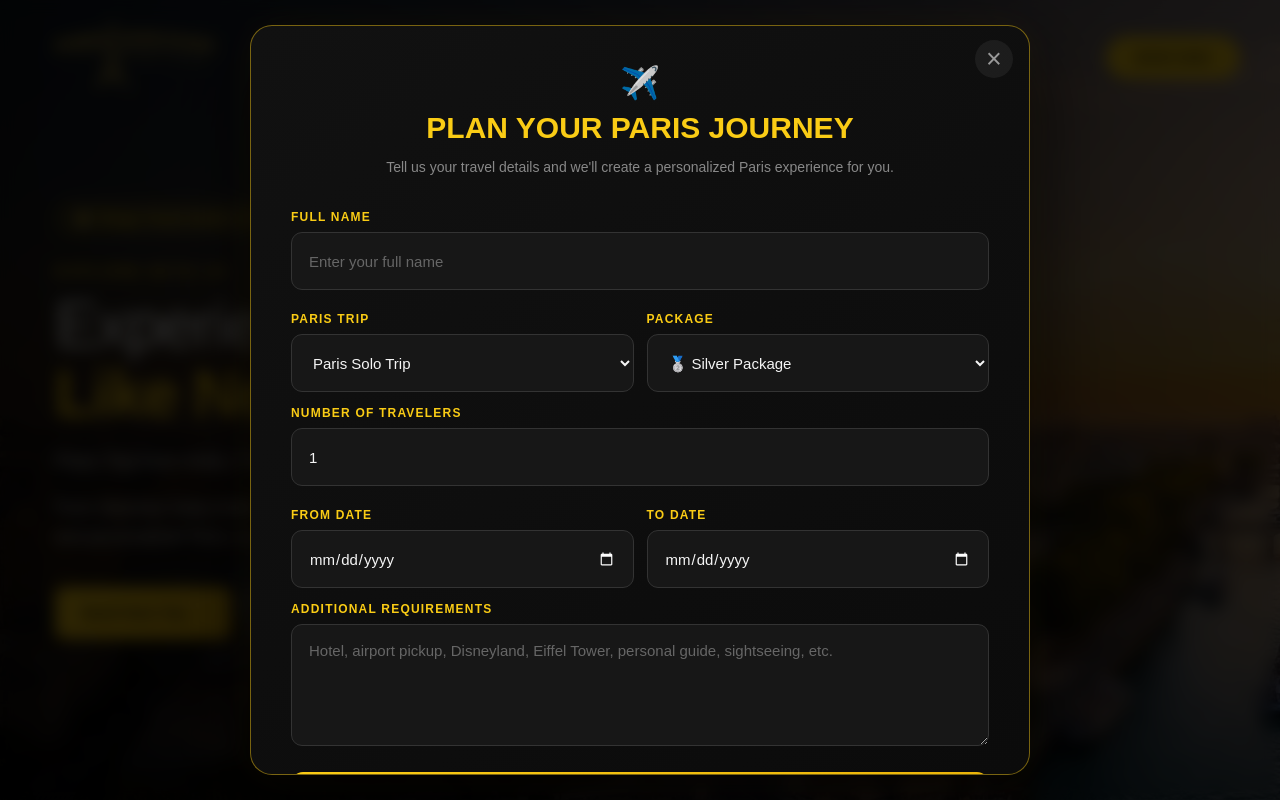
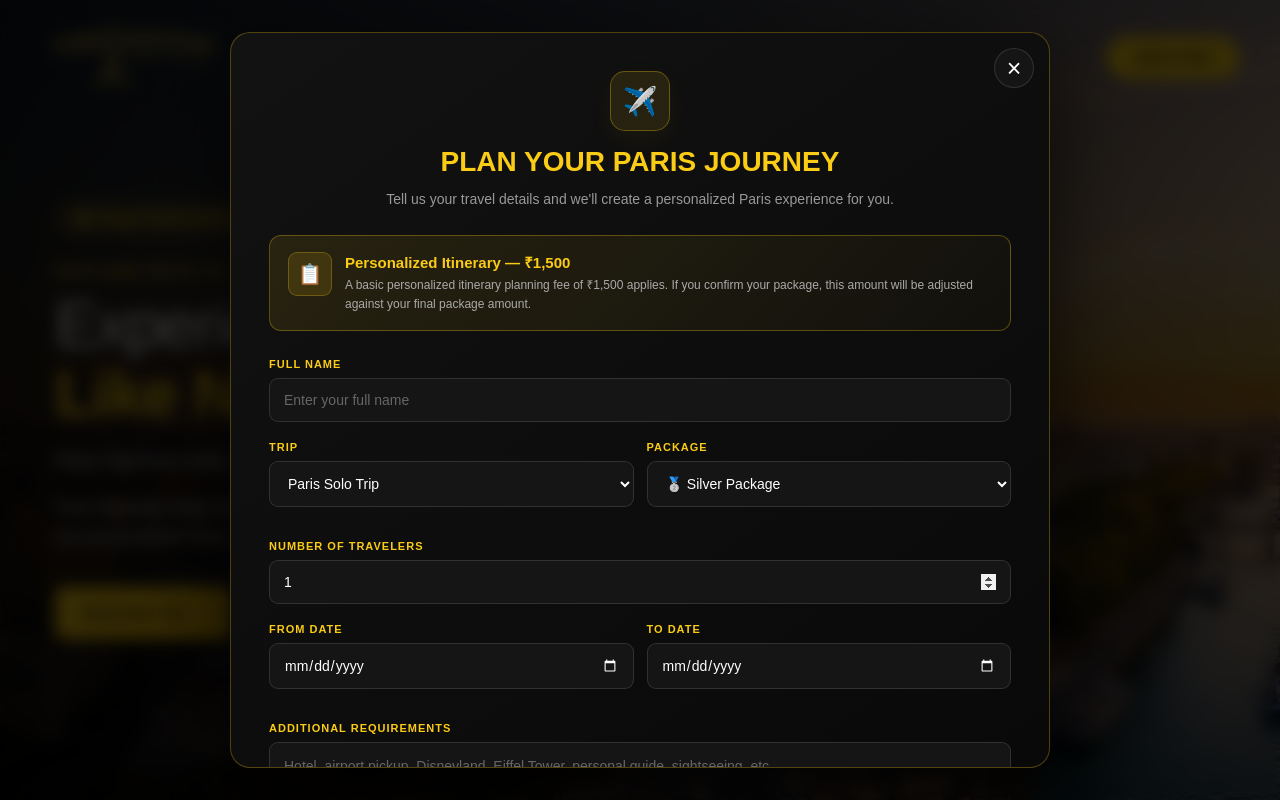
Before and after one commit to anil-2906/parissanchari, a React (Vite) app: page / in a window 1280 px wide. Both pictures are taken after a click on the button "BOOK NOW". Shown: the top 800 px of the page. Built offline with nearby package versions, Linux system fonts and the light colour scheme.

Commit message:
contact form update

```diff
--- a/src/components/contactform.jsx
+++ b/src/components/contactform.jsx
@@ -6,8 +6,8 @@
   "Paris Couple Trip",
   "Paris Family Trip",
   "Paris Group Trip",
-  "Disneyland Paris Trip",
   "Personal Guide",
+  "Switzerland Trip",
   "Custom Paris Trip",
 ];
 
@@ -59,7 +59,7 @@
 
 👤 *Full Name:* ${formData.fullName}
 
-🗼 *Paris Trip:* ${formData.trip}
+🗼 *Trip:* ${formData.trip}
 
 🏆 *Package:* ${formData.package}
 
@@ -76,10 +76,9 @@
 
 Thank you! 🇫🇷`;
 
-    const whatsappURL =
-      `https://wa.me/919866883843?text=${encodeURIComponent(
-        whatsappMessage
-      )}`;
+    const whatsappURL = `https://wa.me/919866883843?text=${encodeURIComponent(
+      whatsappMessage
+    )}`;
 
     window.open(whatsappURL, "_blank");
   };
@@ -121,6 +120,31 @@
 
         </div>
 
+        {/* ITINERARY FEE NOTICE */}
+
+        <div className="form-itinerary-notice">
+
+          <div className="notice-icon">
+            📋
+          </div>
+
+          <div className="notice-content">
+
+            <strong>
+              Personalized Itinerary — ₹1,500
+            </strong>
+
+            <p>
+              A basic personalized itinerary planning fee of
+              ₹1,500 applies. If you confirm your package,
+              this amount will be adjusted against your final
+              package amount.
+            </p>
+
+          </div>
+
+        </div>
+
         {/* FORM */}
 
         <form
@@ -149,6 +173,7 @@
 
           </div>
 
+
           {/* TRIP + PACKAGE */}
 
           <div className="form-row">
@@ -156,7 +181,7 @@
             <div className="form-group">
 
               <label htmlFor="trip">
-                PARIS TRIP
+                TRIP
               </label>
 
               <select
@@ -176,6 +201,7 @@
               </select>
 
             </div>
+
 
             <div className="form-group">
 
@@ -203,6 +229,7 @@
 
           </div>
 
+
           {/* NUMBER OF TRAVELERS */}
 
           <div className="form-group full-width">
@@ -224,7 +251,8 @@
 
           </div>
 
-          {/* FROM + TO DATE — SAME LINE */}
+
+          {/* DATES */}
 
           <div className="form-row date-row">
 
@@ -245,6 +273,7 @@
 
             </div>
 
+
             <div className="form-group">
 
               <label htmlFor="toDate">
@@ -263,6 +292,7 @@
             </div>
 
           </div>
+
 
           {/* ADDITIONAL REQUIREMENTS */}
 
@@ -283,12 +313,14 @@
 
           </div>
 
-          {/* WHATSAPP */}
+
+          {/* WHATSAPP BUTTON */}
 
           <button
             type="submit"
             className="whatsapp-submit"
           >
+
             <span className="whatsapp-icon">
               💬
             </span>
@@ -300,7 +332,11 @@
             <span className="submit-arrow">
               →
             </span>
+
           </button>
+
+
+          {/* FORM NOTE */}
 
           <p className="form-note">
             ✨ We'll contact you on WhatsApp with your
--- a/src/styles/contactform.css
+++ b/src/styles/contactform.css
@@ -1,5 +1,5 @@
 /* =========================================
-   CONTACT FORM MODAL
+   CONTACT FORM OVERLAY
 ========================================= */
 
 .contact-form-section {
@@ -7,12 +7,10 @@
 
     inset: 0;
 
-    width: 100vw;
-    height: 100vh;
-
-    z-index: 99999;
+    z-index: 9999;
 
     display: flex;
+
     align-items: center;
     justify-content: center;
 
@@ -20,108 +18,103 @@
 
     box-sizing: border-box;
 
-    overflow-y: auto;
-
-    background: rgba(0, 0, 0, 0.82);
+    background:
+        rgba(0, 0, 0, 0.78);
 
     backdrop-filter: blur(8px);
-    -webkit-backdrop-filter: blur(8px);
+
+    overflow-y: auto;
 }
 
 
 /* =========================================
-   FORM CARD
+   CONTACT FORM CARD
 ========================================= */
 
 .contact-form-card {
     position: relative;
 
     width: 100%;
-    max-width: 780px;
+    max-width: 820px;
 
-    max-height: calc(100vh - 50px);
+    max-height: 92vh;
 
     overflow-y: auto;
 
-    padding: 38px 40px 34px;
+    padding: 38px;
 
     box-sizing: border-box;
 
     background:
         linear-gradient(
             145deg,
-            #111111,
-            #0b0b0b
+            #121212 0%,
+            #090909 100%
         );
 
-    border: 1px solid rgba(250, 204, 21, 0.45);
+    border:
+        1px solid rgba(250, 204, 21, 0.28);
 
-    border-radius: 22px;
+    border-radius: 20px;
+
+    color: #fff;
 
     box-shadow:
-        0 25px 80px rgba(0, 0, 0, 0.7),
-        0 0 40px rgba(250, 204, 21, 0.05);
+        0 25px 80px rgba(0, 0, 0, 0.65);
 
-    animation: contactFormOpen 0.3s ease;
+    scrollbar-width: thin;
+    scrollbar-color: #facc15 #111;
 }
 
 
 /* =========================================
-   ANIMATION
-========================================= */
-
-@keyframes contactFormOpen {
-
-    from {
-        opacity: 0;
-        transform: translateY(20px) scale(0.97);
-    }
-
-    to {
-        opacity: 1;
-        transform: translateY(0) scale(1);
-    }
-}
-
-
-/* =========================================
-   CLOSE
+   CLOSE BUTTON
 ========================================= */
 
 .contact-form-close {
     position: absolute;
 
-    top: 14px;
-    right: 16px;
+    top: 15px;
+    right: 15px;
 
-    width: 38px;
-    height: 38px;
+    z-index: 5;
+
+    width: 40px;
+    height: 40px;
 
     display: flex;
+
     align-items: center;
     justify-content: center;
 
     padding: 0;
 
-    border: none;
+    background: #151515;
+
+    border:
+        1px solid rgba(255, 255, 255, 0.12);
 
     border-radius: 50%;
 
-    background: rgba(255, 255, 255, 0.06);
+    color: #fff;
 
-    color: #999;
+    font-size: 25px;
 
-    font-size: 27px;
+    line-height: 1;
 
     cursor: pointer;
 
-    z-index: 10;
-
-    transition: 0.25s ease;
+    transition:
+        background 0.25s ease,
+        color 0.25s ease,
+        border-color 0.25s ease,
+        transform 0.25s ease;
 }
 
 .contact-form-close:hover {
     background: #facc15;
+
+    border-color: #facc15;
 
     color: #000;
 
@@ -136,33 +129,51 @@
 .contact-form-header {
     text-align: center;
 
-    margin-bottom: 32px;
+    margin-bottom: 25px;
 }
 
 .form-plane {
-    margin-bottom: 8px;
+    width: 58px;
+    height: 58px;
 
-    font-size: 32px;
+    display: flex;
+
+    align-items: center;
+    justify-content: center;
+
+    margin: 0 auto 13px;
+
+    background:
+        rgba(250, 204, 21, 0.10);
+
+    border:
+        1px solid rgba(250, 204, 21, 0.30);
+
+    border-radius: 15px;
+
+    font-size: 28px;
+
+    box-shadow:
+        0 8px 25px rgba(250, 204, 21, 0.05);
 }
 
 .contact-form-header h2 {
-    margin: 0;
+    margin: 0 0 9px;
 
     color: #facc15;
 
-    font-size: 30px;
+    font-size: 28px;
+    font-weight: 800;
 
-    font-weight: 900;
-
-    line-height: 1.2;
+    line-height: 1.25;
 }
 
 .contact-form-header p {
-    max-width: 580px;
+    max-width: 600px;
 
-    margin: 10px auto 0;
+    margin: 0 auto;
 
-    color: #888;
+    color: #999;
 
     font-size: 14px;
 
@@ -171,12 +182,99 @@
 
 
 /* =========================================
+   ITINERARY NOTICE
+========================================= */
+
+.form-itinerary-notice {
+    display: flex;
+
+    align-items: flex-start;
+
+    gap: 13px;
+
+    margin-bottom: 27px;
+
+    padding: 16px 18px;
+
+    background:
+        linear-gradient(
+            135deg,
+            rgba(250, 204, 21, 0.10),
+            rgba(250, 204, 21, 0.025)
+        );
+
+    border:
+        1px solid rgba(250, 204, 21, 0.30);
+
+    border-radius: 12px;
+
+    box-sizing: border-box;
+}
+
+.notice-icon {
+    width: 42px;
+    height: 42px;
+
+    flex-shrink: 0;
+
+    display: flex;
+
+    align-items: center;
+    justify-content: center;
+
+    background:
+        rgba(250, 204, 21, 0.12);
+
+    border:
+        1px solid rgba(250, 204, 21, 0.25);
+
+    border-radius: 9px;
+
+    font-size: 20px;
+}
+
+.notice-content {
+    flex: 1;
+}
+
+.notice-content strong {
+    display: block;
+
+    margin-bottom: 4px;
+
+    color: #facc15;
+
+    font-size: 15px;
+    font-weight: 800;
+}
+
+.notice-content p {
+    margin: 0;
+
+    color: #aaa;
+
+    font-size: 12px;
+
+    line-height: 1.55;
+}
+
+
+/* =========================================
    FORM
 ========================================= */
 
 .paris-contact-form {
-    width: 100%;
+    display: flex;
+
+    flex-direction: column;
+
+    gap: 19px;
 }
+
+
+/* =========================================
+   FORM ROW
+========================================= */
 
 .form-row {
     display: grid;
@@ -185,18 +283,25 @@
         repeat(2, minmax(0, 1fr));
 
     gap: 18px;
-
-    margin-bottom: 20px;
 }
 
+
+/* =========================================
+   FORM GROUP
+========================================= */
+
 .form-group {
-    width: 100%;
+    display: flex;
+
+    flex-direction: column;
+
+    gap: 8px;
 
     min-width: 0;
 }
 
 .form-group.full-width {
-    margin-bottom: 22px;
+    width: 100%;
 }
 
 
@@ -205,19 +310,13 @@
 ========================================= */
 
 .form-group label {
-    display: block;
-
-    margin-bottom: 8px;
-
     color: #facc15;
 
-    font-size: 12px;
+    font-size: 11px;
 
     font-weight: 800;
 
-    letter-spacing: 1.2px;
-
-    text-transform: uppercase;
+    letter-spacing: 1px;
 }
 
 
@@ -232,19 +331,22 @@
 
     box-sizing: border-box;
 
-    border: 1px solid #333;
+    padding: 13px 14px;
 
-    border-radius: 11px;
+    background: #151515;
 
-    background: #171717;
+    border:
+        1px solid rgba(255, 255, 255, 0.12);
 
-    color: #f5f5f5;
+    border-radius: 9px;
+
+    outline: none;
+
+    color: #fff;
 
     font-family: inherit;
 
-    font-size: 15px;
-
-    outline: none;
+    font-size: 14px;
 
     transition:
         border-color 0.25s ease,
@@ -252,44 +354,24 @@
         background 0.25s ease;
 }
 
-.form-group input,
-.form-group select {
-    height: 58px;
-
-    padding: 0 17px;
-}
-
-.form-group textarea {
-    min-height: 105px;
-
-    padding: 15px 17px;
-
-    resize: vertical;
-
-    line-height: 1.5;
-}
-
-
-/* =========================================
-   PLACEHOLDER
-========================================= */
-
 .form-group input::placeholder,
 .form-group textarea::placeholder {
     color: #666;
 }
 
-
-/* =========================================
-   FOCUS
-========================================= */
+.form-group input:hover,
+.form-group select:hover,
+.form-group textarea:hover {
+    border-color:
+        rgba(250, 204, 21, 0.25);
+}
 
 .form-group input:focus,
 .form-group select:focus,
 .form-group textarea:focus {
+    background: #181818;
+
     border-color: #facc15;
-
-    background: #1a1a1a;
 
     box-shadow:
         0 0 0 3px rgba(250, 204, 21, 0.08);
@@ -303,12 +385,18 @@
 .form-group select {
     cursor: pointer;
 
-    color-scheme: dark;
+    appearance: auto;
+}
+
+.form-group select option {
+    background: #151515;
+
+    color: #fff;
 }
 
 
 /* =========================================
-   DATE
+   DATE INPUT
 ========================================= */
 
 .form-group input[type="date"] {
@@ -319,26 +407,57 @@
 
 
 /* =========================================
+   NUMBER INPUT
+========================================= */
+
+.form-group input[type="number"] {
+    appearance: textfield;
+}
+
+.form-group input[type="number"]::-webkit-inner-spin-button,
+.form-group input[type="number"]::-webkit-outer-spin-button {
+    opacity: 1;
+}
+
+
+/* =========================================
+   TEXTAREA
+========================================= */
+
+.form-group textarea {
+    min-height: 110px;
+
+    resize: vertical;
+
+    line-height: 1.5;
+}
+
+
+/* =========================================
    WHATSAPP BUTTON
 ========================================= */
 
 .whatsapp-submit {
     width: 100%;
 
-    min-height: 64px;
+    min-height: 54px;
 
-    padding: 0 22px;
+    margin-top: 3px;
+
+    padding: 0 18px;
 
     display: flex;
 
     align-items: center;
     justify-content: center;
 
-    gap: 11px;
+    gap: 10px;
+
+    box-sizing: border-box;
 
     border: none;
 
-    border-radius: 12px;
+    border-radius: 10px;
 
     background:
         linear-gradient(
@@ -347,36 +466,53 @@
             #eab308
         );
 
-    color: #050505;
+    color: #000;
 
     font-family: inherit;
 
-    font-size: 15px;
+    font-size: 14px;
 
-    font-weight: 900;
-
-    letter-spacing: 0.8px;
+    font-weight: 800;
 
     cursor: pointer;
 
-    transition: 0.25s ease;
+    transition:
+        transform 0.25s ease,
+        box-shadow 0.25s ease,
+        background 0.25s ease;
 }
 
 .whatsapp-submit:hover {
     transform: translateY(-2px);
 
+    background:
+        linear-gradient(
+            135deg,
+            #fde047,
+            #facc15
+        );
+
     box-shadow:
-        0 12px 30px rgba(250, 204, 21, 0.25);
+        0 10px 28px rgba(250, 204, 21, 0.25);
+}
+
+.whatsapp-submit:active {
+    transform: translateY(0);
 }
 
 .whatsapp-icon {
-    font-size: 20px;
+    font-size: 19px;
+
+    line-height: 1;
 }
 
 .submit-arrow {
-    font-size: 20px;
+    font-size: 18px;
 
-    transition: transform 0.25s ease;
+    line-height: 1;
+
+    transition:
+        transform 0.25s ease;
 }
 
 .whatsapp-submit:hover .submit-arrow {
@@ -385,42 +521,19 @@
 
 
 /* =========================================
-   NOTE
+   FORM NOTE
 ========================================= */
 
 .form-note {
-    margin: 14px 0 0;
+    margin: -5px 0 0;
 
-    color: #666;
+    color: #777;
+
+    text-align: center;
 
     font-size: 11px;
 
-    line-height: 1.5;
-
-    text-align: center;
-}
-
-
-/* =========================================
-   SCROLLBAR
-========================================= */
-
-.contact-form-card::-webkit-scrollbar {
-    width: 6px;
-}
-
-.contact-form-card::-webkit-scrollbar-track {
-    background: #0c0c0c;
-}
-
-.contact-form-card::-webkit-scrollbar-thumb {
-    background: #3a3a3a;
-
-    border-radius: 10px;
-}
-
-.contact-form-card::-webkit-scrollbar-thumb:hover {
-    background: #facc15;
+    line-height: 1.55;
 }
 
 
@@ -428,18 +541,16 @@
    TABLET
 ========================================= */
 
-@media (max-width: 700px) {
+@media (max-width: 800px) {
 
     .contact-form-section {
-        padding: 15px;
+        padding: 20px;
     }
 
     .contact-form-card {
-        max-height: calc(100vh - 30px);
+        max-width: 700px;
 
-        padding: 32px 24px 28px;
-
-        border-radius: 20px;
+        padding: 30px;
     }
 
     .contact-form-header h2 {
@@ -447,16 +558,7 @@
     }
 
     .form-row {
-        grid-template-columns: 1fr;
-
-        gap: 18px;
-
-        margin-bottom: 18px;
-    }
-
-    .form-group input,
-    .form-group select {
-        height: 55px;
+        gap: 14px;
     }
 }
 
@@ -465,74 +567,135 @@
    MOBILE
 ========================================= */
 
-@media (max-width: 480px) {
+@media (max-width: 600px) {
 
     .contact-form-section {
-        padding: 10px;
+        align-items: flex-start;
+
+        padding: 12px;
     }
 
     .contact-form-card {
-        max-height: calc(100vh - 20px);
+        max-height: 95vh;
 
-        padding: 28px 17px 24px;
+        margin: 12px 0;
 
-        border-radius: 18px;
+        padding: 27px 17px;
+
+        border-radius: 16px;
     }
 
+
+    /* CLOSE */
+
     .contact-form-close {
-        top: 10px;
-        right: 10px;
+        top: 11px;
+        right: 11px;
 
-        width: 34px;
-        height: 34px;
-
-        font-size: 23px;
-    }
-
-    .form-plane {
-        font-size: 28px;
-    }
-
-    .contact-form-header {
-        margin-bottom: 27px;
-    }
-
-    .contact-form-header h2 {
-        padding: 0 20px;
+        width: 36px;
+        height: 36px;
 
         font-size: 22px;
     }
 
+
+    /* HEADER */
+
+    .contact-form-header {
+        margin-bottom: 20px;
+
+        padding: 0 18px;
+    }
+
+    .form-plane {
+        width: 50px;
+        height: 50px;
+
+        font-size: 24px;
+
+        border-radius: 13px;
+    }
+
+    .contact-form-header h2 {
+        font-size: 21px;
+    }
+
     .contact-form-header p {
+        font-size: 12px;
+
+        line-height: 1.55;
+    }
+
+
+    /* ITINERARY */
+
+    .form-itinerary-notice {
+        gap: 10px;
+
+        margin-bottom: 22px;
+
+        padding: 13px;
+    }
+
+    .notice-icon {
+        width: 38px;
+        height: 38px;
+
+        font-size: 18px;
+    }
+
+    .notice-content strong {
         font-size: 13px;
     }
 
+    .notice-content p {
+        font-size: 10.5px;
+
+        line-height: 1.5;
+    }
+
+
+    /* FORM */
+
+    .paris-contact-form {
+        gap: 17px;
+    }
+
+    .form-row {
+        grid-template-columns: 1fr;
+
+        gap: 17px;
+    }
+
+    .form-group {
+        gap: 7px;
+    }
+
     .form-group label {
-        font-size: 11px;
+        font-size: 10px;
     }
 
     .form-group input,
-    .form-group select {
-        height: 53px;
+    .form-group select,
+    .form-group textarea {
+        padding: 12px;
 
-        padding-left: 14px;
-        padding-right: 14px;
-
-        font-size: 14px;
+        font-size: 13px;
     }
 
     .form-group textarea {
-        font-size: 14px;
+        min-height: 100px;
     }
 
+
+    /* BUTTON */
+
     .whatsapp-submit {
-        min-height: 58px;
+        min-height: 51px;
 
         padding: 0 12px;
 
-        font-size: 12px;
-
-        letter-spacing: 0.5px;
+        font-size: 11.5px;
     }
 
     .whatsapp-icon {
@@ -540,29 +703,71 @@
     }
 
     .submit-arrow {
-        font-size: 18px;
+        font-size: 16px;
+    }
+
+    .form-note {
+        font-size: 10px;
     }
 }
 
 
 /* =========================================
-   VERY SMALL PHONES
+   SMALL PHONES
 ========================================= */
 
-@media (max-width: 360px) {
+@media (max-width: 380px) {
+
+    .contact-form-section {
+        padding: 8px;
+    }
 
     .contact-form-card {
-        padding-left: 14px;
-        padding-right: 14px;
+        margin: 8px 0;
+
+        padding: 23px 14px;
+    }
+
+    .contact-form-header {
+        padding: 0 10px;
     }
 
     .contact-form-header h2 {
-        font-size: 20px;
+        font-size: 19px;
+    }
+
+    .contact-form-header p {
+        font-size: 11px;
+    }
+
+    .form-itinerary-notice {
+        padding: 11px;
+    }
+
+    .notice-icon {
+        width: 34px;
+        height: 34px;
+
+        font-size: 16px;
+    }
+
+    .notice-content strong {
+        font-size: 12px;
+    }
+
+    .notice-content p {
+        font-size: 10px;
+    }
+
+    .form-group input,
+    .form-group select,
+    .form-group textarea {
+        font-size: 12px;
     }
 
     .whatsapp-submit {
-        font-size: 11px;
+        min-height: 48px;
 
-        gap: 7px;
+        font-size: 10.5px;
     }
 }
```
